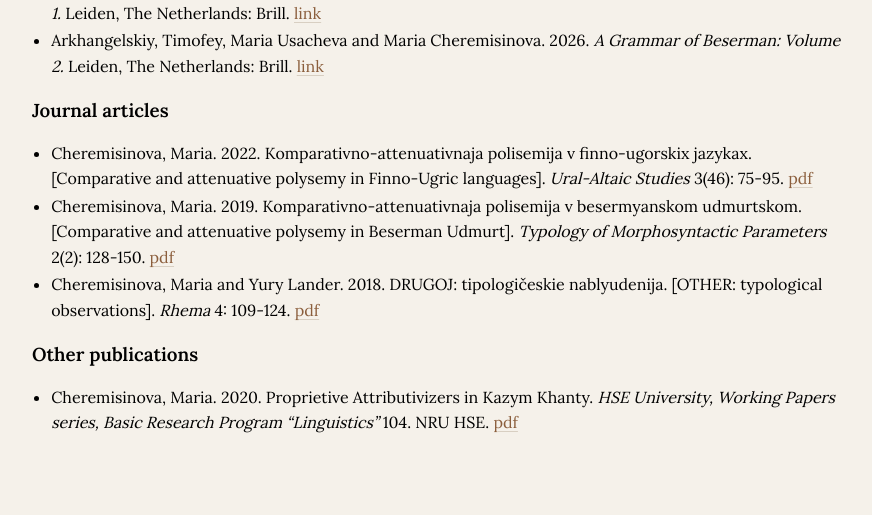
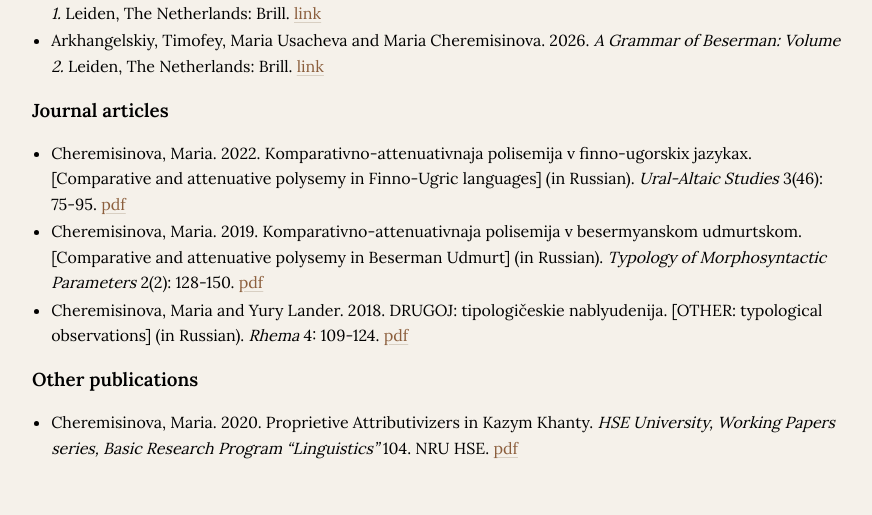
Before and after one commit to mashache/mashache.github.io, a Jekyll site: the page built from pages/publications.md, in a window 1280 px wide. Shown: the part 445-960 px from the top of the page, without its empty margins (202-1074 px from the left). Built offline with Jekyll 4.4.1, drawn with Linux system fonts in a browser that asks for light colours; before the commit the page ends 935 px from its top, so only the background shows below that.

Commit message:
Update publications.md

```diff
--- a/pages/publications.md
+++ b/pages/publications.md
@@ -17,13 +17,13 @@ of Beserman: Volume 2.* Leiden, The Netherlands: Brill. [link](https://doi.org/1
 
 ### Journal articles
 - Cheremisinova, Maria. 2022. Komparativno-attenuativnaja polisemija v finno-ugorskix
-jazykax. [Comparative and attenuative polysemy in Finno-Ugric languages]. *Ural-Altaic
+jazykax. [Comparative and attenuative polysemy in Finno-Ugric languages] (in Russian). *Ural-Altaic
 Studies* 3(46): 75-95. [pdf](https://iling-ran.ru/library/ural-altaic/ua2022_46.pdf#page=76)
 - Cheremisinova, Maria. 2019. Komparativno-attenuativnaja polisemija v
 besermyanskom udmurtskom. [Comparative and attenuative polysemy in Beserman
-Udmurt]. *Typology of Morphosyntactic Parameters* 2(2): 128-150. [pdf](https://tmp.sc/application/files/6116/6798/2647/TMP-2019-2-2.pdf#page=128)
+Udmurt] (in Russian). *Typology of Morphosyntactic Parameters* 2(2): 128-150. [pdf](https://tmp.sc/application/files/6116/6798/2647/TMP-2019-2-2.pdf#page=128)
 - Cheremisinova, Maria and Yury Lander. 2018. DRUGOJ: tipologičeskie nablyudenija.
-[OTHER: typological observations]. *Rhema* 4: 109-124. [pdf](https://doi.org/10.31862/2500-2953-2018-4-109-124)
+[OTHER: typological observations] (in Russian). *Rhema* 4: 109-124. [pdf](https://doi.org/10.31862/2500-2953-2018-4-109-124)
 
 ### Other publications
 - Cheremisinova, Maria. 2020. Proprietive Attributivizers in Kazym Khanty. *HSE University, Working Papers series, Basic Research Program “Linguistics”* 104. NRU HSE. [pdf](https://dx.doi.org/10.2139/ssrn.3750369)
```
